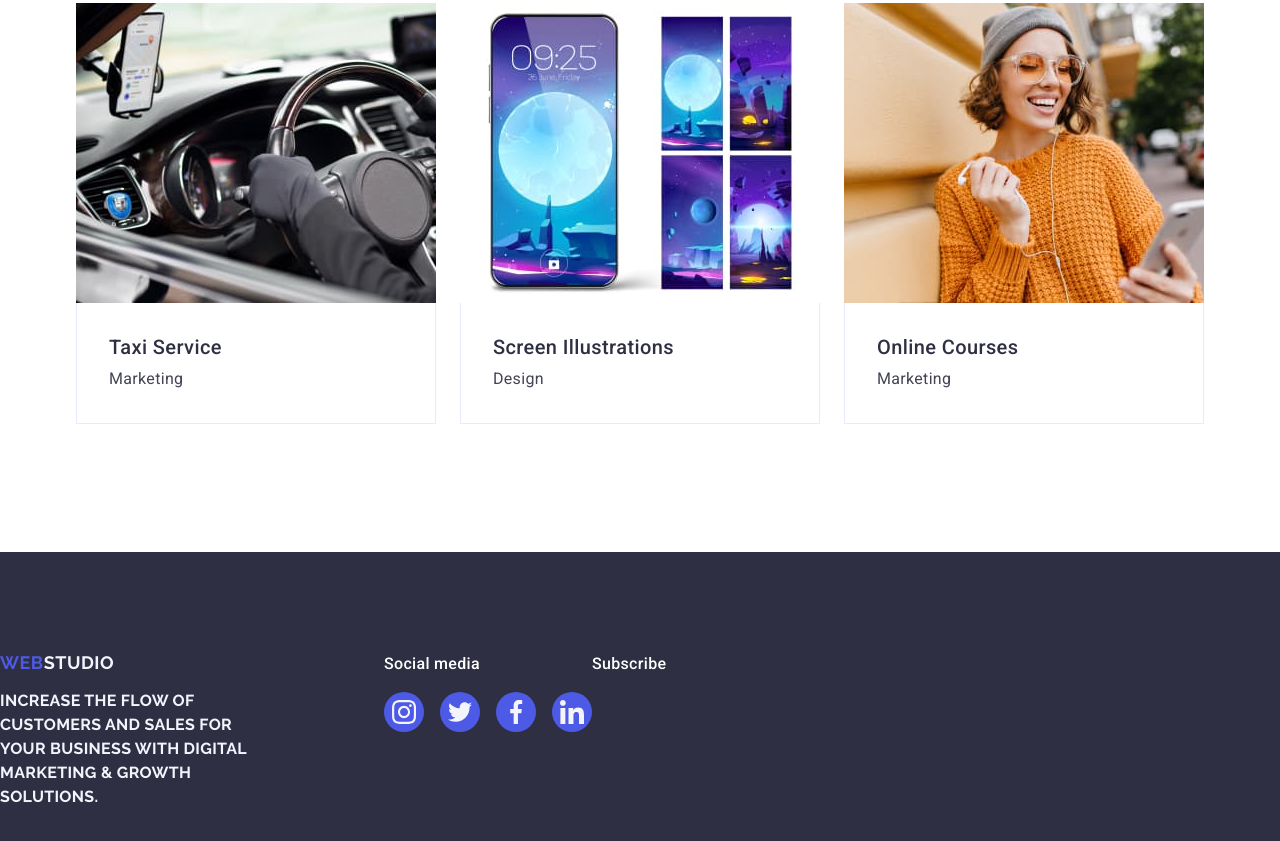
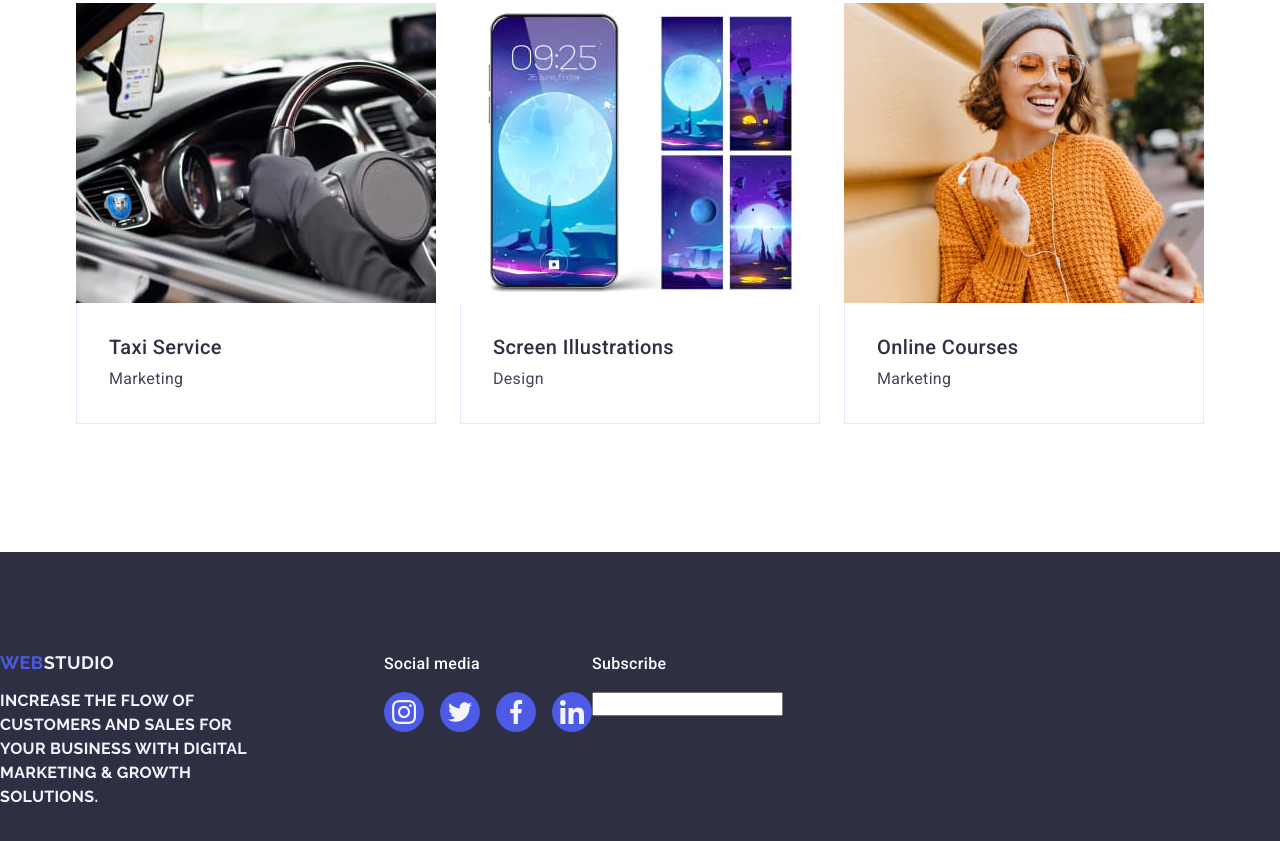
Before and after one commit to YevheniiPokhvalit/goit-markup-hw-05, a plain HTML site: page index.html in a window 1280 px wide. Shown: the part 2639-3480 px from the top of the page. Drawn offline with nearby package versions, Linux system fonts and the light colour scheme.

Commit message:
add input

```diff
--- a/css/styles.css
+++ b/css/styles.css
@@ -418,3 +418,11 @@ img {
   letter-spacing: 0.02em;
   color: #ffffff;
 }
+
+.model-window-form {
+  display: flex;
+  gap: 24px;
+}
+
+.model-window-label {
+}
--- a/index.html
+++ b/index.html
@@ -305,7 +305,9 @@
       </div>
       <div class="model-window">
         <p class="model-window-text">Subscribe</p>
-        <form action=""></form>
+        <form class="model-window-form" action="">
+          <label class="model-window-label" for=""><input type="text" name="user_name"></label>
+        </form>
       </div>
     </div>
 
```
